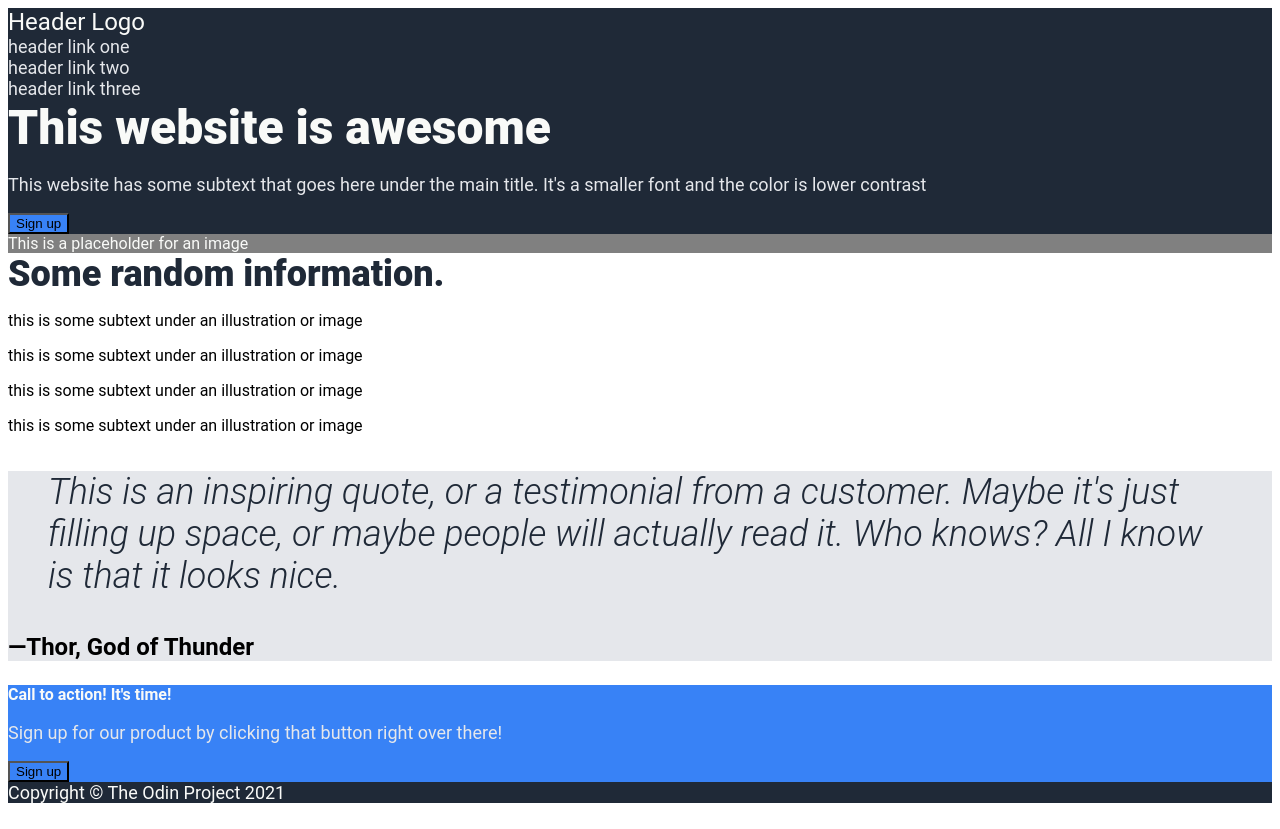
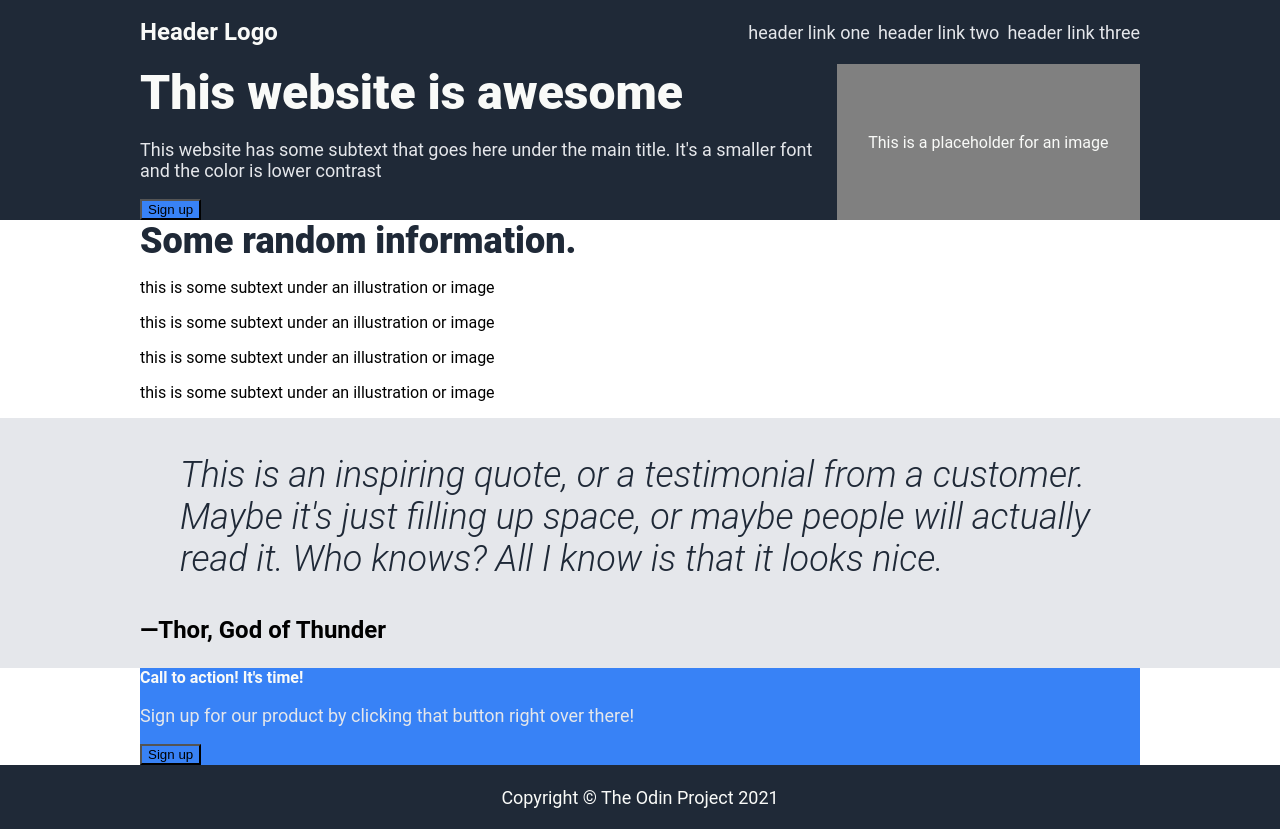
Before and after one commit to HASHHman/landing-page, a plain HTML site: page index.html in a window 1280 px wide. Drawn offline with Linux system fonts and the light colour scheme.

Commit message:
feat: Add containers and code the general layout

```diff
--- a/index.html
+++ b/index.html
@@ -7,6 +7,7 @@
     <title>Landing Page</title>
 </head>
 <body>
+    <div class="header-container">
         <div class="header">
             <div class="logo">Header Logo</div>
             <ul>
@@ -15,7 +16,10 @@
                 <li class="header-three">header link three</li>
             </ul>
         </div>
+    </div>
 
+    <div class="container">
+        <div class="hero-container">
             <div class="hero">
                 <div class="content">
                     <div class="header">This website is awesome</div>
@@ -26,7 +30,8 @@
                 </div>
                 <div class="image">This is a placeholder for an image</div>
             </div>
-
+        </div>
+        <div class="info-container">
             <div class="info">
                 <div class="header">Some random information.</div>
                 <div class="cards">
@@ -56,14 +61,16 @@
                     </div>
                 </div>
             </div>
-
+        </div>
+        <div class="quote-container">
             <div class="quote">
                 <blockquote>
                     <p>This is an inspiring quote, or a testimonial from a customer. Maybe it's just filling up space, or maybe people will actually read it. Who knows? All I know is that it looks nice.</p>
                 </blockquote>
                 <p class="credit">—Thor, God of Thunder</p>
             </div>
-
+        </div>
+        <div class="action-container">
             <div class="action">
                 <div class="content">
                     <div class="header">Call to action! It's time!</div>
@@ -71,6 +78,8 @@
                 </div>
                 <button>Sign up</button>
             </div>
+        </div>
+    </div>
 
     <div class="footer">Copyright © The Odin Project 2021</div>
 </body>
--- a/style.css
+++ b/style.css
@@ -1,6 +1,15 @@
+html {
+    height: 100%;
+    box-sizing: content-box;
+}
+
 body {
+    min-height: 100%;
     font-family: Roboto, sans-serif;
     font-size: 16px;
+    margin: 0;
+    display: flex;
+    flex-direction: column;
 }
 
 button {
@@ -13,10 +22,50 @@ ul {
     padding: 0;
 }
 
-body > .header,
-.hero,
+button,
+.action {
+    background-color: #3882F6;
+}
+
+.header-container {
+    display: flex;
+    justify-content: center;
+}
+
+.header-container > .header {
+    width: 1000px;
+    height: 64px;
+    display: flex;
+    justify-content: space-between;
+    align-items: center;
+}
+
+.header ul {
+    display: flex;
+    justify-content: space-between;
+    align-items: center;
+    gap: 8px;
+}
+
+.container {
+    flex: 1;
+}
+
+.header-container,
+.hero-container,
 .footer {
     background-color: #1F2937;
+}
+
+.hero-container {
+    display: flex;
+    justify-content: center;
+}
+
+.hero {
+    width: 1000px;
+    display: flex;
+    justify-content: space-between;
 }
 
 .hero .header {
@@ -26,6 +75,10 @@ body > .header,
 }
 
 .hero .image {
+    width: 400px;
+    display: flex;
+    justify-content: center;
+    align-items: center;
     background-color: gray;
     color: #F9FAF8;
 }
@@ -40,11 +93,16 @@ body > .header,
 .logo {
     font-size: 24px;
     color: #F9FAF8;
+    font-weight: 700;
 }
 
-button,
-.action {
-    background-color: #3882F6;
+.info-container {
+    display: flex;
+    justify-content: center;
+}
+
+.info {
+    width: 1000px;
 }
 
 .info .header {
@@ -53,8 +111,14 @@ button,
     color: #1F2937;
 }
 
+.quote-container {
+    background-color: #E5E7EB;
+    display: flex;
+    justify-content: center;
+}
+
 .quote {
-    background-color: #E5E7EB;
+    width: 1000px;
 }
 
 .quote blockquote {
@@ -69,12 +133,25 @@ button,
     font-weight: 700;
 }
 
+.action-container {
+    display: flex;
+    justify-content: center;
+}
+
+.action {
+    width: 1000px;
+}
+
 .action .header {
     font-weight: 700;
     color: #F9FAF8;
 }
 
 .footer {
+    height: 64px;
+    display: flex;
+    justify-content: center;
+    align-items: center;
     font-size: 18px;
     color: #F9FAF8;
 }
```
Lines whose indentation alone changed are shown as unchanged.
